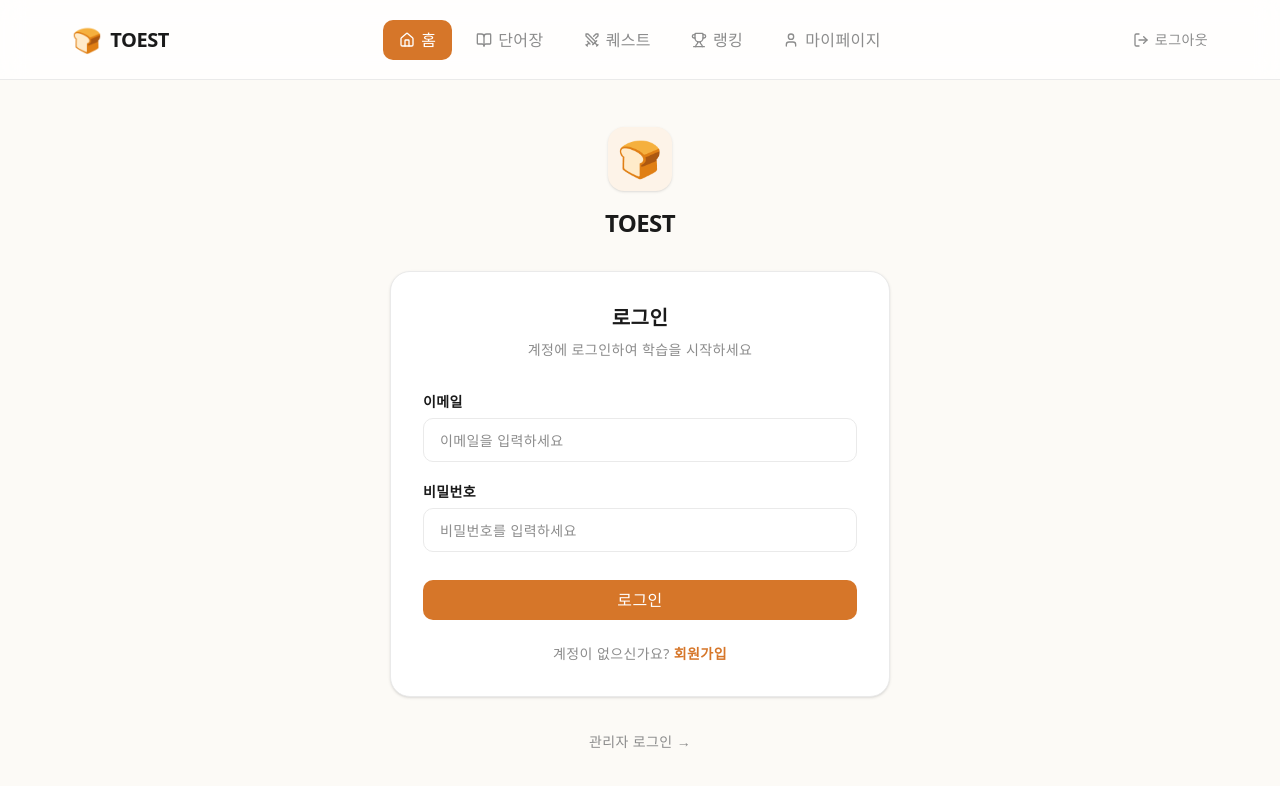
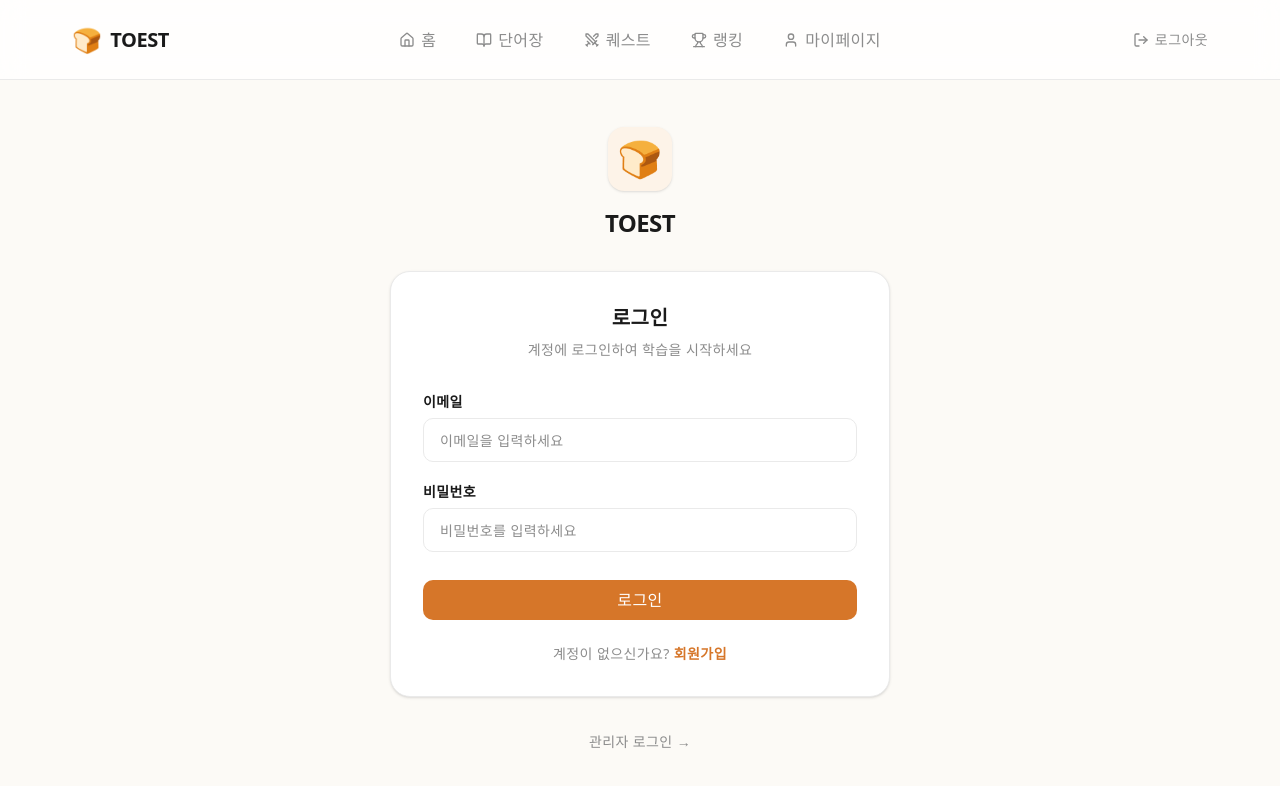
Before and after one commit to SM-Four-Idiots/SM-TOEIC-FE, a React (Vite) app: page /login in a window 1280 px wide. Shown: the top 786 px of the page. Built offline with nearby package versions, Linux system fonts and the light colour scheme; no server answers; a web font is replaced by a local one.

Commit message:
feat: words 페이지 추가 및 header 스타일 수정

```diff
--- a/src/components/layout/Header.tsx
+++ b/src/components/layout/Header.tsx
@@ -1,6 +1,19 @@
-import { Link } from "react-router-dom";
+import { Link, useLocation } from "react-router-dom";
 
 export default function Header() {
+    const location = useLocation();
+
+    // 현재 경로(pathname)와 메뉴의 경로(path)가 일치하는지 확인하여 동적으로 클래스를 반환하는 함수
+    const getNavClass = (path: string) => {
+        const isActive = location.pathname === path;
+
+        return `flex items-center gap-1.5 px-4 py-2 rounded-[10px] font-medium transition-all duration-200 ${
+            isActive
+                ? "bg-[#D67629] text-white" // 현재 주소일 때 (활성화)
+                : "text-[#8C8C8C] hover:text-[#1A1A1A] hover:bg-gray-50" // 다른 주소일 때 (비활성화)
+        }`;
+    };
+
     return (
         <header className="sticky top-0 z-50 w-full h-20 bg-white/80 backdrop-blur-md border-b border-[#EAEAEA]">
             <div className="flex items-center justify-between w-full h-full max-w-300 px-8 mx-auto">
@@ -15,10 +28,7 @@ export default function Header() {
                 </Link>
                 {/* 2. 중앙 네비게이션 영역 */}
                 <nav className="flex items-center gap-2">
-                    <Link
-                        to="/"
-                        className="flex items-center gap-1.5 px-4 py-2 rounded-[10px] font-medium transition-all duration-200 bg-[#D67629] text-white"
-                    >
+                    <Link to="/" className={getNavClass("/")}>
                         <svg
                             xmlns="http://www.w3.org/2000/svg"
                             width="24"
@@ -37,10 +47,7 @@ export default function Header() {
                         </svg>
                         <span>홈</span>
                     </Link>
-                    <Link
-                        to="/words"
-                        className="flex items-center gap-1.5 px-4 py-2 rounded-[10px] font-medium transition-all duration-200 text-[#8C8C8C] hover:text-[#1A1A1A] hover:bg-gray-50"
-                    >
+                    <Link to="/words" className={getNavClass("/words")}>
                         <svg
                             xmlns="http://www.w3.org/2000/svg"
                             width="24"
@@ -59,10 +66,7 @@ export default function Header() {
                         </svg>
                         <span>단어장</span>
                     </Link>
-                    <Link
-                        to="/quests"
-                        className="flex items-center gap-1.5 px-4 py-2 rounded-[10px] font-medium transition-all duration-200 text-[#8C8C8C] hover:text-[#1A1A1A] hover:bg-gray-50"
-                    >
+                    <Link to="/quests" className={getNavClass("/quests")}>
                         <svg
                             xmlns="http://www.w3.org/2000/svg"
                             width="24"
@@ -113,10 +117,7 @@ export default function Header() {
                         </svg>
                         <span>랭킹</span>
                     </Link>
-                    <Link
-                        to="/mypage"
-                        className="flex items-center gap-1.5 px-4 py-2 rounded-[10px] font-medium transition-all duration-200 text-[#8C8C8C] hover:text-[#1A1A1A] hover:bg-gray-50"
-                    >
+                    <Link to="/mypage" className={getNavClass("/mypage")}>
                         <svg
                             xmlns="http://www.w3.org/2000/svg"
                             width="24"
--- /dev/null
+++ b/src/pages/Words.tsx
@@ -0,0 +1,3 @@
+export default function Words() {
+    return <></>;
+}
```
Also changed, not shown: src/router.tsx (+7 -2 lines).
